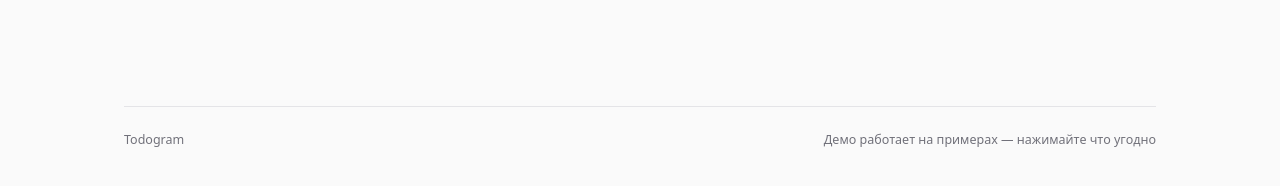
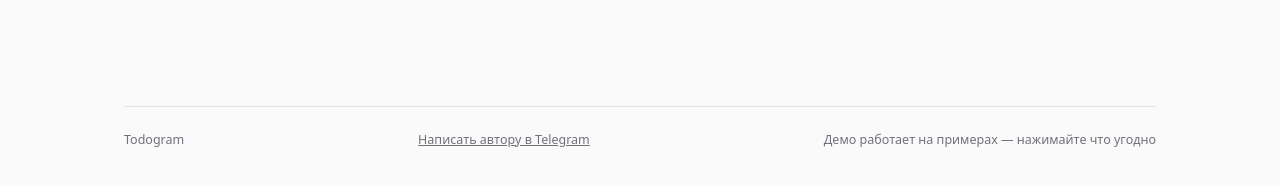
Before and after one commit to IvanMayorov/todogram-community, a plain HTML site: page webapp/landing.html in a window 1280 px wide. Shown: the part 2128-2314 px from the top of the page. Drawn offline with Linux system fonts and the light colour scheme; files whose address does not match are found by name; a web font is replaced by a local one.

Commit message:
Добавить контакт автора в Telegram на лендинг и в README

```diff
--- a/webapp/landing.html
+++ b/webapp/landing.html
@@ -159,7 +159,7 @@ footer{grid-column:1 / -1;display:flex;justify-content:space-between;gap:var(--s
     </div>
   </section>
 
-  <footer><span>Todogram</span><span>Демо работает на примерах — нажимайте что угодно</span></footer>
+  <footer><span>Todogram</span><a href="https://t.me/ivanmayorov">Написать автору в Telegram</a><span>Демо работает на примерах — нажимайте что угодно</span></footer>
 </div>
 </body>
 </html>
```
Also changed, not shown: 1 other file.
